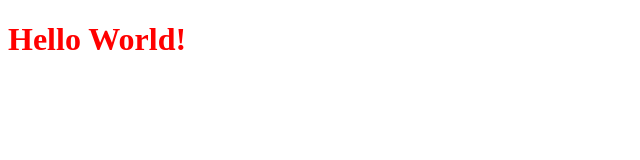
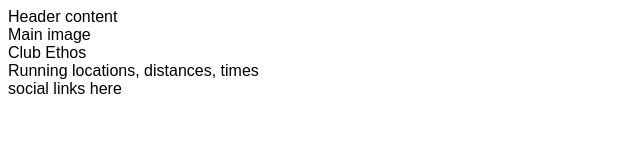
Before and after one commit to e-kai00/love-running, a plain HTML site: page index.html in a window 1280 px wide. Shown: the whole page, without its empty margins (0-640 px from the left). Drawn offline with Linux system fonts and the light colour scheme.

Commit message:
Add core structure for home page

```diff
--- a/assets/css/style.css
+++ b/assets/css/style.css
@@ -1,3 +1,3 @@
 body {
-    color: red;
+    font-family: Arial, Helvetica, sans-serif;
 }
--- a/index.html
+++ b/index.html
@@ -10,6 +10,10 @@
     <title>Love Running</title>
 </head>
 <body>
-    <h1>Hello World!</h1>
+    <header>Header content</header>
+    <section>Main image</section>
+    <section>Club Ethos</section>
+    <section>Running locations, distances, times</section>
+    <footer>social links here</footer>
 </body>
 </html>
```
